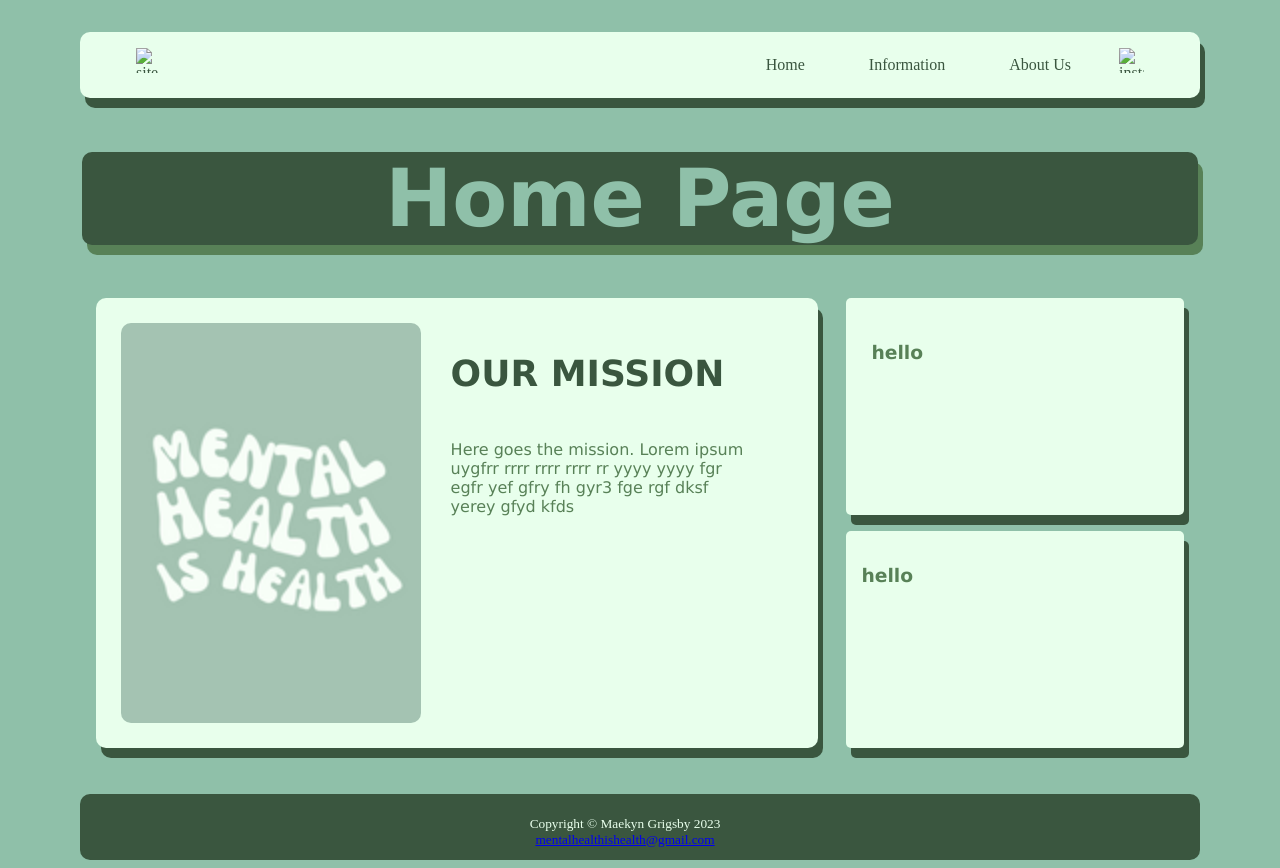
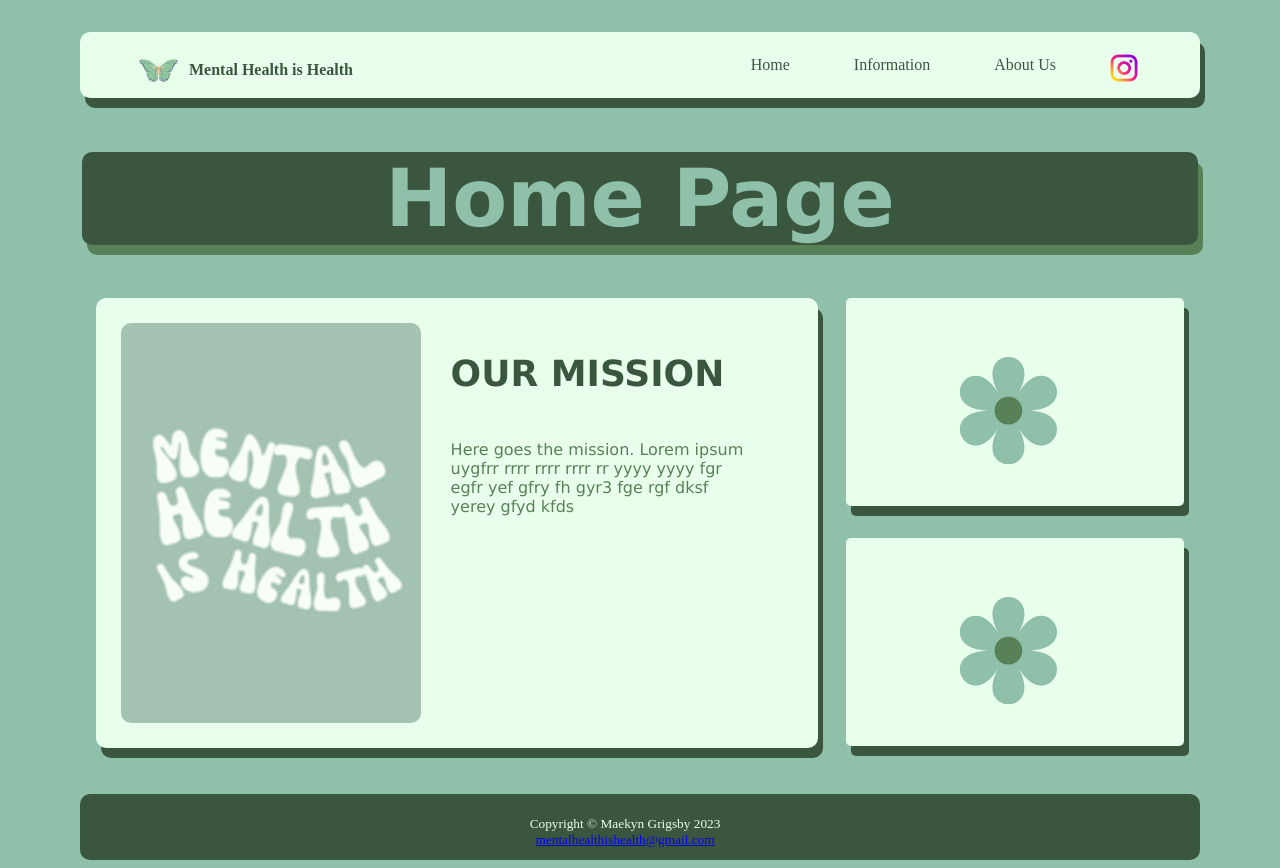
Before and after one commit to maekyngrigs10/MentalHealthIsHealth, a plain HTML site: page index.html in a window 1280 px wide. Drawn offline with Linux system fonts and the light colour scheme.

Commit message:
adding images and stuffs

```diff
--- a/index.html
+++ b/index.html
@@ -6,10 +6,10 @@
             <link rel="stylesheet" href="style.css">
         </head>
         <body>
-
             <nav>
-                <img id="herologo" alt="site logo">
-                <!-- <a href="https://instagram.com"></a> --><img alt="instagram logo">
+                <img src="img/logo.png" id="herologo" style="height:90%;width:auto;" alt="site logo">
+                <a href="https://instagram.com" target="_blank"><img src="img/insta.png" alt="instagram logo" style="height:80%;width:auto;"></a>
+                <h4>Mental Health is Health</h4>
                 <ul>
                     <li><a href="index.html">Home</a></li>
                     <li><a href="info.html">Information</a></li>
@@ -27,10 +27,10 @@
                         <p>Here goes the mission. Lorem ipsum uygfrr rrrr rrrr rrrr rr yyyy yyyy fgr egfr yef gfry fh gyr3 fge rgf dksf yerey gfyd kfds </p>
                     </div>
                     <div class="right">
-                        <h3>hello</h3>
+                        <img src="img/flower.png" class="flowerhero">
                     </div>
                     <div class="righttwo">
-                        <h3>hello</h3>
+                        <img src="img/flower.png" class="flowerhero">
                     </div>
                 </div>
             </main>
--- a/style.css
+++ b/style.css
@@ -131,8 +131,8 @@ footer p {
 .twoone{
     display: grid;
     grid-template-columns: 1fr 33%;
-    grid-template-rows: 1fr 1fr;
-    row-gap: 1em;
+    grid-template-rows: 130% 130%;
+    row-gap: 2em;
     column-gap: 5em;
     height:10em;
     margin-left: 3em;
@@ -185,7 +185,7 @@ footer p {
     grid-row: 2;
     width:auto;
     /* overflow: auto; */
-    padding:15px;
+    padding:25px;
 }
 
 /* .onethird {
@@ -260,6 +260,10 @@ nav #herologo {
     padding:25px;
     color:#588157;
     box-shadow: 5px 10px #3a563f ;
+}
+h4{
+    width:auto;
+    float:left;
 }
 
 .verti1 {
@@ -372,5 +376,11 @@ nav #herologo {
     font-size: 2.5em;
 }
 
+.flowerhero{
+    height: 155px;
+    width:auto;
+    padding-left:60px;
+    padding-top: 10px;
+}
 
 /* media */
```
Also changed, not shown: about.html (+3 -3 lines), info.html (+3 -2 lines), img/insta.png (added), img/logo.png (added).
